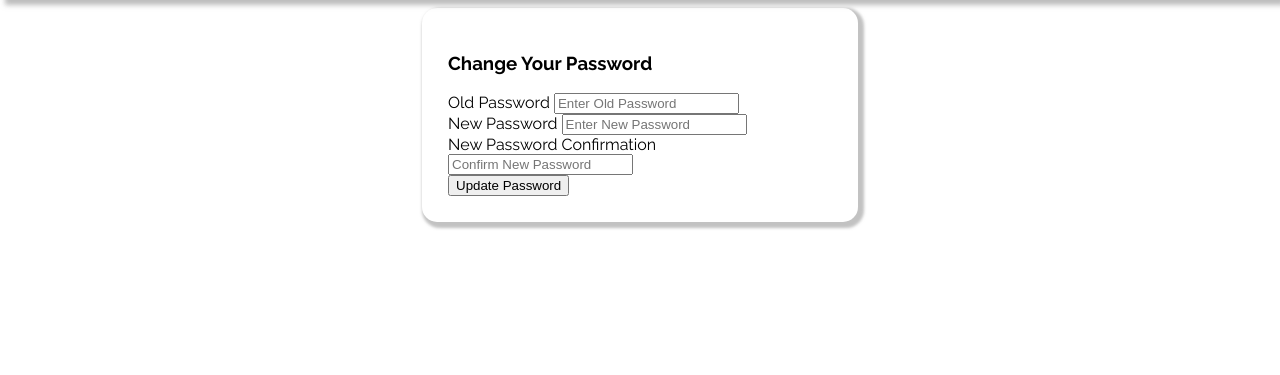
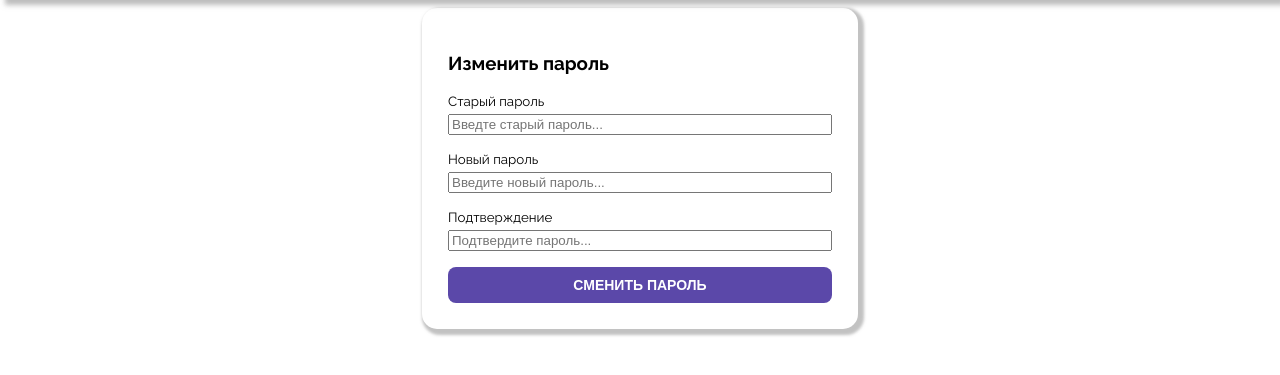
Before and after one commit to xartak/AssignMate, a Django app: page /accounts/password_change/ in a window 1280 px wide. Shown: the part 56-431 px from the top of the page. Run offline with Django 5.2, Linux system fonts and the light colour scheme; a user stored in the database is signed in; parts of the project's set-up code (start-up, migrations or seed data) failed here and were passed over.

Commit message:
minor edits

```diff
--- a/assign/forms.py
+++ b/assign/forms.py
@@ -4,7 +4,6 @@ from taggit.forms import TagField
 
 class EmailHomeworkForm(forms.Form):
     name = forms.CharField(max_length=25)
-    email = forms.EmailField()
     to = forms.EmailField()
     comments = forms.CharField(required=False,
                                widget=forms.Textarea)
@@ -12,7 +11,7 @@ class EmailHomeworkForm(forms.Form):
 class CommentForm(forms.ModelForm):
     class Meta:
         model = Comment
-        fields = ['name', 'email', 'body']
+        fields = ['name', 'body']
 
 class HomeworkForm(forms.ModelForm):
     tags = TagField(required=False)
--- a/assign/static/css/styles.css
+++ b/assign/static/css/styles.css
@@ -30,6 +30,7 @@ h2 {
     background-color: #5B48A9;
     box-shadow: 5px 5px 5px#82828286;
     justify-content: center;
+    z-index: 1;
 }
 
 .header_title {
@@ -49,6 +50,7 @@ nav {
     display: flex;
     align-items: center;
     justify-content: flex-start;
+    z-index: 2;
 }
 
 nav span {
@@ -69,6 +71,16 @@ nav span a {
 
 #content > div:not(:last-child) {
     border-bottom: 1px solid #ccc; /* Линия-разделитель */
+}
+
+.change_password_form {
+    display: flex;
+    flex-direction: column;
+    font-size: smaller;
+}
+
+input[type="password"] {
+    margin-top: 5px;
 }
 
 p.date {
@@ -117,6 +129,17 @@ input[type=submit] {
     color: #666;
 }
 
+[type="Homework_title"] {
+    display: flex;
+    align-items: top;
+    justify-content: space-between;
+}
+
+[value="Удалить"] {
+    display: flex;
+    position: relative;
+}
+
 [gray] {
     color: #8e8e8e;
     text-decoration: underline;
--- a/templates/registration/change_password.html
+++ b/templates/registration/change_password.html
@@ -5,7 +5,7 @@
       width: 30%;
     }
   </style>
-  <h3>Change Your Password</h3>
+  <h3>Изменить пароль</h3>
   {% if form.errors %}
     <div role="alert">
       <div id="form_errors">
@@ -17,22 +17,22 @@
     </div>
   {% endif %}
 
-  <form method="POST">
+  <form class="change_password_form" method="POST">
     {% csrf_token %}
 
-    <label>Old Password</label>
-    <input type="password" name="old_password" autocomplete="new-password" required id="id_old_password" placeholder="Enter Old Password" />
+    <label>Старый пароль</label>
+    <input type="password" name="old_password" autocomplete="new-password" required id="id_old_password" placeholder="Введте старый пароль..." />
     <br />
 
-    <label>New Password</label>
-    <input type="password" name="new_password1" autocomplete="new-password" required id="id_new_password1" placeholder="Enter New Password" />
+    <label>Новый пароль</label>
+    <input type="password" name="new_password1" autocomplete="new-password" required id="id_new_password1" placeholder="Введите новый пароль..." />
 
     <br />
 
-    <label for="id_new_password2">New Password Confirmation</label>
-    <input type="password" name="new_password2" autocomplete="new-password" required id="id_new_password2" placeholder="Confirm New Password" />
+    <label for="id_new_password2">Подтверждение</label>
+    <input type="password" name="new_password2" autocomplete="new-password" required id="id_new_password2" placeholder="Подтвердите пароль..." />
 
     <br />
-    <button type="submit" id="reset">Update Password</button>
+    <input type="submit" value="Сменить пароль" />
   </form>
 {% endblock %}
--- a/templates/registration/logout.html
+++ b/templates/registration/logout.html
@@ -2,8 +2,8 @@
 {% block title %}Logout{% endblock title %}
 {% block content %}
     <div>
-        <h5>You have been logged out</h5>
+        <h5>Вы успешно вышли из аккаунта</h5>
         <hr>
-        <a href="{% url 'login' %}">Log In again</a>
+        <a href="{% url 'login' %}">Войти</a>
     </div>
 {% endblock content %}
--- a/templates/registration/password_reset_complete.html
+++ b/templates/registration/password_reset_complete.html
@@ -1,8 +1,8 @@
 {% extends "assign/base.html" %}
 
-{% block title %}Password reset complete{% endblock %}
+{% block title %}Сброс пароля выполнен{% endblock %}
 
 {% block content %}
-    <h1>Password reset complete</h1>
-    <p>Your new password has been set. You can log in now on the <a href="{% url 'login' %}">log in page</a>.</p>
+    <h1>Сброс пароля выполнен</h1>
+    <p>Был успешно установлен новый пароль. Теперь вы можете <a href="{% url 'login' %}">войти</a>.</p>
 {% endblock %}
```
Also changed, not shown: templates/assign/homework/detail.html (+32 -30 lines), templates/registration/password_reset_confirm.html (+4 -5 lines), db.sqlite3.
